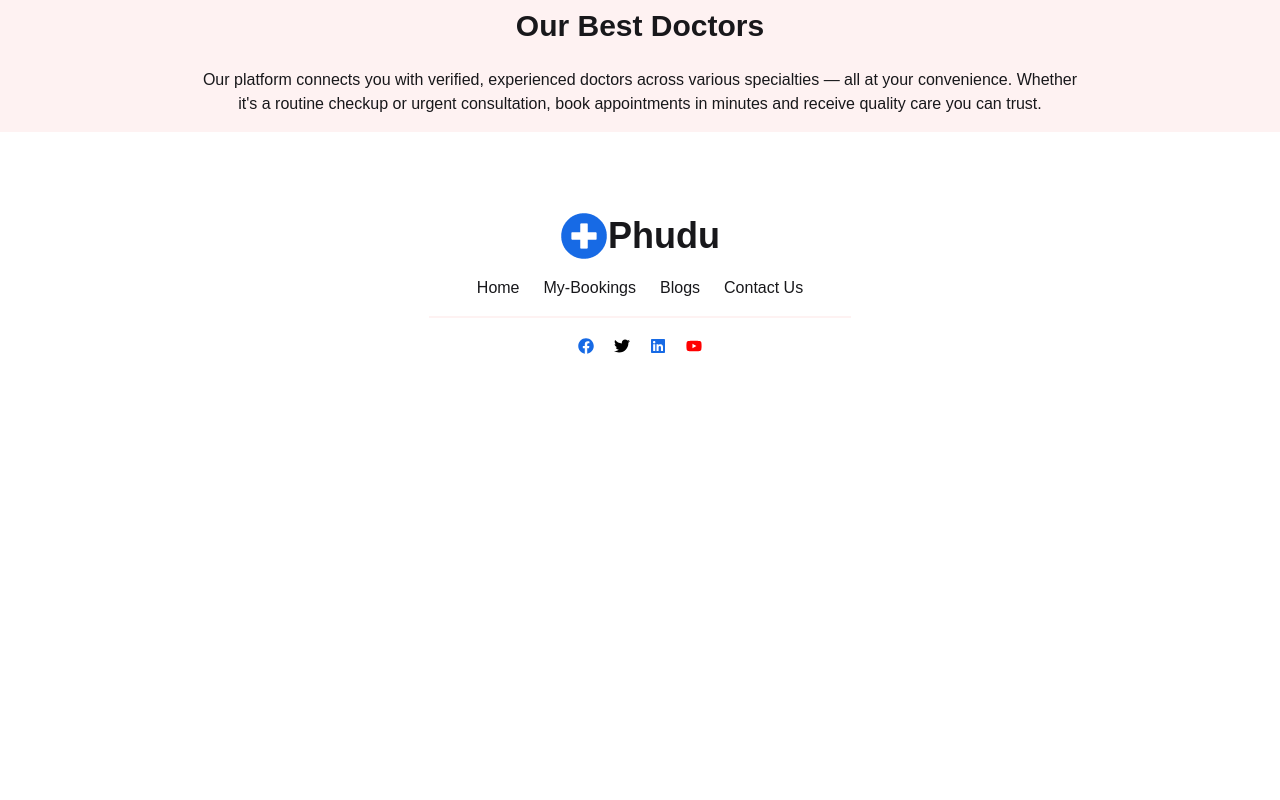
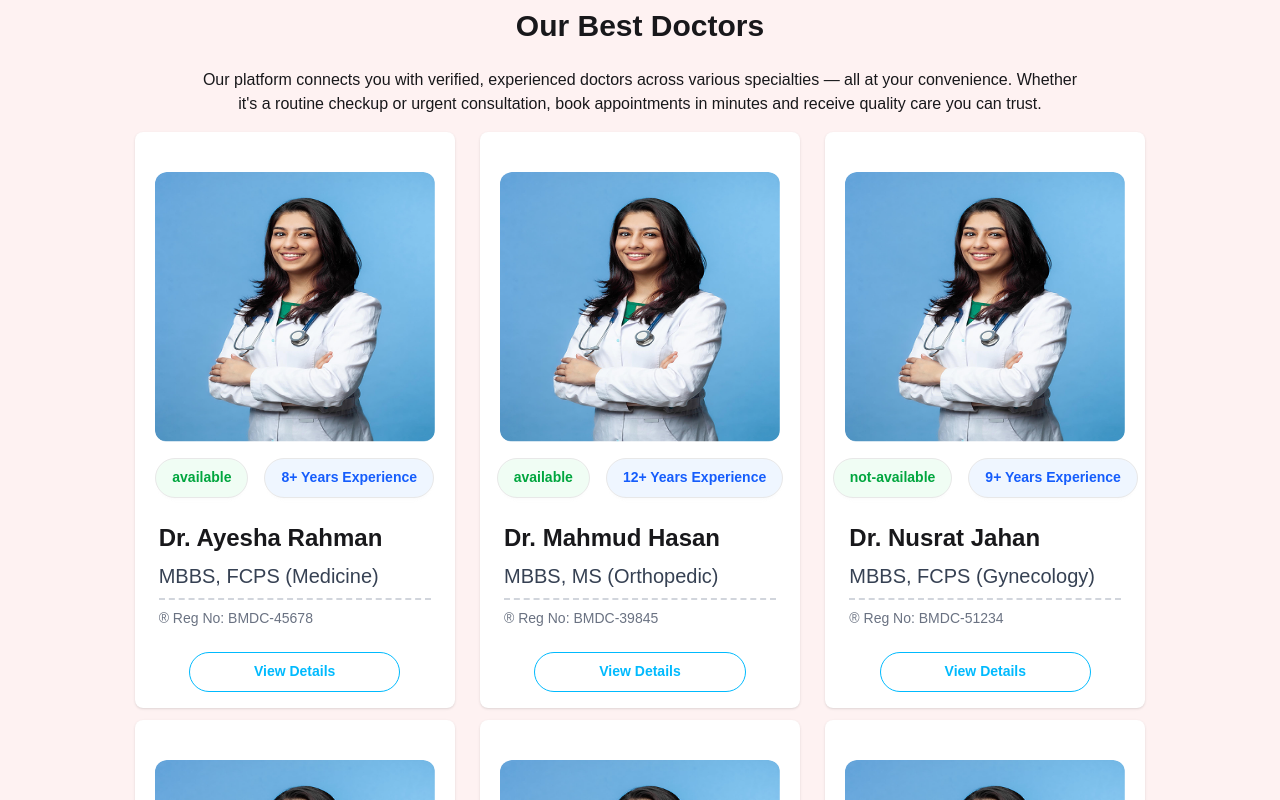
Before and after one commit to MohammadDevs/Phudu, a React (Vite) app: page / in a window 1280 px wide. Shown: the part 620-1420 px from the top of the page. Before the commit the page ends 1054 px from the top, so only its background shows below. Built offline with nearby package versions, Linux system fonts and the light colour scheme.

Commit message:
added doctors info container

```diff
--- a/public/doctors.json
+++ b/public/doctors.json
@@ -1,122 +1,146 @@
 [
   {
+    "id": 1,
     "name": "Dr. Ayesha Rahman",
-    "image": "https://i.ibb.co/doctor1.jpg",
+    "image": "../src/assets/doctor-sample.png",
     "degree": "MBBS, FCPS (Medicine)",
     "workplace": "Daffodil General Hospital, Dhaka",
     "regNo": "BMDC-45678",
     "availability": ["Sunday", "Monday", "Wednesday"],
     "consultationFee": 800,
-    "experience": 8
+    "experience": 8,
+    "isAvailable": "available"
   },
   {
+    "id": 2,
     "name": "Dr. Mahmud Hasan",
-    "image": "https://i.ibb.co/doctor2.jpg",
+    "image": "../src/assets/doctor-sample.png",
     "degree": "MBBS, MS (Orthopedic)",
     "workplace": "Square Hospital, Dhaka",
     "regNo": "BMDC-39845",
     "availability": ["Monday", "Tuesday", "Thursday"],
     "consultationFee": 1200,
-    "experience": 12
+    "experience": 12,
+    "isAvailable": "available"
   },
   {
+    "id": 3,
     "name": "Dr. Nusrat Jahan",
-    "image": "https://i.ibb.co/doctor3.jpg",
+    "image": "../src/assets/doctor-sample.png",
     "degree": "MBBS, FCPS (Gynecology)",
     "workplace": "Popular Diagnostic Center",
     "regNo": "BMDC-51234",
     "availability": ["Sunday", "Tuesday", "Thursday"],
     "consultationFee": 1000,
-    "experience": 9
+    "experience": 9,
+    "isAvailable": "not-available"
   },
   {
+    "id": 4,
     "name": "Dr. Tanvir Ahmed",
-    "image": "https://i.ibb.co/doctor4.jpg",
+    "image": "../src/assets/doctor-sample.png",
     "degree": "MBBS, MD (Cardiology)",
     "workplace": "United Hospital, Dhaka",
     "regNo": "BMDC-28901",
     "availability": ["Monday", "Wednesday", "Friday"],
     "consultationFee": 1500,
-    "experience": 14
+    "experience": 14,
+    "isAvailable": "available"
   },
   {
+    "id": 5,
     "name": "Dr. Farhana Islam",
-    "image": "https://i.ibb.co/doctor5.jpg",
+    "image": "../src/assets/doctor-sample.png",
     "degree": "MBBS, FCPS (Dermatology)",
     "workplace": "Labaid Hospital",
     "regNo": "BMDC-47590",
     "availability": ["Saturday", "Sunday", "Tuesday"],
     "consultationFee": 900,
-    "experience": 7
+    "experience": 7,
+    "isAvailable": "not-available"
   },
   {
+    "id": 6,
     "name": "Dr. Saiful Karim",
-    "image": "https://i.ibb.co/doctor6.jpg",
+    "image": "../src/assets/doctor-sample.png",
     "degree": "MBBS, MS (Neurosurgery)",
     "workplace": "Bangabandhu Sheikh Mujib Medical University",
     "regNo": "BMDC-33456",
     "availability": ["Wednesday", "Thursday"],
     "consultationFee": 2000,
-    "experience": 16
+    "experience": 16,
+    "isAvailable": "available"
   },
   {
+    "id": 7,
     "name": "Dr. Rashed Chowdhury",
-    "image": "https://i.ibb.co/doctor7.jpg",
+    "image": "../src/assets/doctor-sample.png",
     "degree": "MBBS, FCPS (Pediatrics)",
     "workplace": "Ibn Sina Hospital",
     "regNo": "BMDC-42198",
     "availability": ["Sunday", "Monday", "Thursday"],
     "consultationFee": 700,
-    "experience": 10
+    "experience": 10,
+    "isAvailable": "available"
   },
   {
+    "id": 8,
     "name": "Dr. Samina Akter",
-    "image": "https://i.ibb.co/doctor8.jpg",
+    "image": "../src/assets/doctor-sample.png",
     "degree": "MBBS, MD (Endocrinology)",
     "workplace": "Evercare Hospital, Dhaka",
     "regNo": "BMDC-56789",
     "availability": ["Monday", "Wednesday"],
     "consultationFee": 1100,
-    "experience": 11
+    "experience": 11,
+    "isAvailable": "not-available"
   },
   {
+    "id": 9,
     "name": "Dr. Imran Hossain",
-    "image": "https://i.ibb.co/doctor9.jpg",
+    "image": "../src/assets/doctor-sample.png",
     "degree": "MBBS, FCPS (ENT)",
     "workplace": "Green Life Medical College Hospital",
     "regNo": "BMDC-37821",
     "availability": ["Saturday", "Monday", "Wednesday"],
     "consultationFee": 850,
-    "experience": 6
+    "experience": 6,
+    "isAvailable": "available"
   },
   {
+    "id": 10,
     "name": "Dr. Sharmin Sultana",
-    "image": "https://i.ibb.co/doctor10.jpg",
+    "image": "../src/assets/doctor-sample.png",
     "degree": "MBBS, MS (Ophthalmology)",
     "workplace": "National Eye Hospital",
     "regNo": "BMDC-49012",
     "availability": ["Sunday", "Tuesday"],
     "consultationFee": 600,
-    "experience": 9
+    "experience": 9,
+    "isAvailable": "available"
   },
   {
+    "id": 11,
     "name": "Dr. Arifuzzaman",
-    "image": "https://i.ibb.co/doctor11.jpg",
+    "image": "../src/assets/doctor-sample.png",
     "degree": "MBBS, FCPS (Psychiatry)",
     "workplace": "Mindline Hospital, Dhaka",
     "regNo": "BMDC-65432",
     "availability": ["Thursday", "Friday"],
     "consultationFee": 1000,
-    "experience": 13
+    "experience": 13,
+    "isAvailable": "not-available"
   },
   {
+    "id": 12,
     "name": "Dr. Jannatul Ferdous",
-    "image": "https://i.ibb.co/doctor12.jpg",
+    "image": "../src/assets/doctor-sample.png",
     "degree": "MBBS, MPH",
     "workplace": "BRAC Health Center",
     "regNo": "BMDC-54321",
     "availability": ["Saturday", "Sunday", "Monday"],
     "consultationFee": 500,
-    "experience": 5
+    "experience": 5,
+    "isAvailable": "available"
   }
 ]
--- /dev/null
+++ b/src/Components/Doctors Card/DoctorsCard.jsx
@@ -0,0 +1,34 @@
+import React from 'react';
+
+const DoctorsCard = ({doctorData}) => {
+    const {name,regNo,image,experience,degree,isAvailable} = doctorData;
+    return (
+        <div className="card bg-base-100 w-80 shadow-sm mx-auto">
+  <figure className="px-4 pt-10">
+    <img
+      src={image}
+      alt="Doctors"
+      className="rounded-xl h-[270px] w-[280px]" />
+  </figure>
+  <div className='flex gap-4 mx-auto mt-4'>
+    <button className='btn bg-green-50 rounded-3xl text-green-600'>
+    {isAvailable}
+    </button>
+    <button className='btn bg-blue-50 rounded-3xl text-blue-600'>
+      {experience}+ Years Experience
+    </button>
+  </div>
+  <div className="card-body">
+    <h2 className="card-title text-2xl">{name}</h2>
+    <h2 className="card-title text-xl font-light text-gray-700 border-b-2 border-gray-300 border-dashed pb-2">{degree} </h2>
+    <h2 className='text-gray-500 card-title text-sm font-thin'>® Reg No: {regNo}</h2>
+    </div>
+    <div className="card-actions mx-auto">
+      <button className='btn btn-outline btn-info hover:text-white rounded-3xl mb-4 px-16'>View Details</button>
+    </div>
+
+</div>
+    );
+};
+
+export default DoctorsCard;
--- a/src/Components/Doctors/Doctors.jsx
+++ b/src/Components/Doctors/Doctors.jsx
@@ -1,12 +1,18 @@
 import React from 'react';
+import DoctorsCard from '../Doctors Card/DoctorsCard';
 
-const Doctors = () => {
+const Doctors = ({doctorsData}) => {
+console.log(doctorsData)
     return (
-        <div className='max-w-4xl mx-auto'>
-            <h2 className='text-3xl font-bold my-6'>Our Best Doctors</h2>
+        <div className='max-w-5xl mx-auto'>
+            <div className='max-w-4xl mx-auto'>
+                <h2 className='text-3xl font-bold my-6'>Our Best Doctors</h2>
             <p className='m-4 md:mx-0'>Our platform connects you with verified, experienced doctors across various specialties — all at your convenience. Whether it's a routine checkup or urgent consultation, book appointments in minutes and receive quality care you can trust.</p>
-            <div>
-
+            </div>
+            <div className='grid grid-cols-1 md:grid-cols-3 gap-3'>
+                {
+                    doctorsData.map(doctorData => <DoctorsCard key={doctorData.id} doctorData={doctorData}></DoctorsCard>)
+                }
             </div>
         </div>
     );
--- a/src/Components/Footer/Footer.jsx
+++ b/src/Components/Footer/Footer.jsx
@@ -1,5 +1,6 @@
 import React from 'react';
 import { FaFacebook, FaLinkedin, FaTwitter, FaYoutube } from "react-icons/fa";
+import { NavLink } from 'react-router';
 
 const Footer = () => {
     return (
@@ -9,16 +10,16 @@ const Footer = () => {
                 <p className='text-4xl font-bold'>Phudu</p>
            </span>
            <div className='flex gap-6 mt-4 max-w-2xl border-b-2 border-red-50 px-12 pb-4'>
-                <a href="/">Home</a>
-                <a href="/">My-Bookings</a>
-                <a href="/">Blogs</a>
-                <a href="/">Contact Us</a>
+                <NavLink className={({isActive})=>(isActive ? 'text-indigo-600' : '')} to="/">Home</NavLink>
+                <NavLink className={({isActive})=>(isActive ? 'text-indigo-600' : '')} to="/bookings">My-Bookings</NavLink>
+                <NavLink className={({isActive})=>(isActive ? 'text-indigo-600' : '')} to="/blogs">Blogs</NavLink>
+                <NavLink className={({isActive})=>(isActive ? 'text-indigo-600' : '')} to="/contacts">Contact Us</NavLink>
            </div>
            <div className='flex gap-5 justify-center mt-5'>
-                <FaFacebook color='#176AE5'/>
-                <FaTwitter color='black'/>
-                <FaLinkedin color='#176AE5'/>
-                <FaYoutube color='red'/>
+                <a href="https://www.facebook.com" target='blank' rel='noopener noreferrer'><FaFacebook color='#176AE5'/></a>
+                <a href="https://x.com/" target='blank' rel='noopener noreferrer'><FaTwitter color='black'/></a>
+                <a href="https://www.linkedin.com" target='blank' rel='noopener noreferrer'><FaLinkedin color='#176AE5'/></a>
+                <a href="https://www.youtube.com" target='blank' rel='noopener noreferrer'><FaYoutube color='red'/></a>
            </div>
         </div>
     );
--- a/src/Pages/Home/Home.jsx
+++ b/src/Pages/Home/Home.jsx
@@ -1,12 +1,13 @@
-import React from 'react';
+import { useLoaderData } from 'react-router';
 import Hero from '../../Components/Banner/Hero';
 import Doctors from '../../Components/Doctors/Doctors';
 
 const Home = () => {
+    const data = useLoaderData()
     return (
         <div className='text-center'>
             <Hero></Hero>
-            <Doctors></Doctors>
+            <Doctors doctorsData ={data}></Doctors>
         </div>
     );
 };
--- a/src/Router/Router.jsx
+++ b/src/Router/Router.jsx
@@ -13,7 +13,10 @@ export const router = createBrowserRouter([
     Component: Root,
     errorElement: <p>Error 404</p>,
     children:[
-        {index: true, Component: Home},
+        {index: true,
+        Component: Home,
+        loader: ()=> fetch('doctors.json')
+        },
         {
             path: "/bookings",
             Component: Bookings
```
